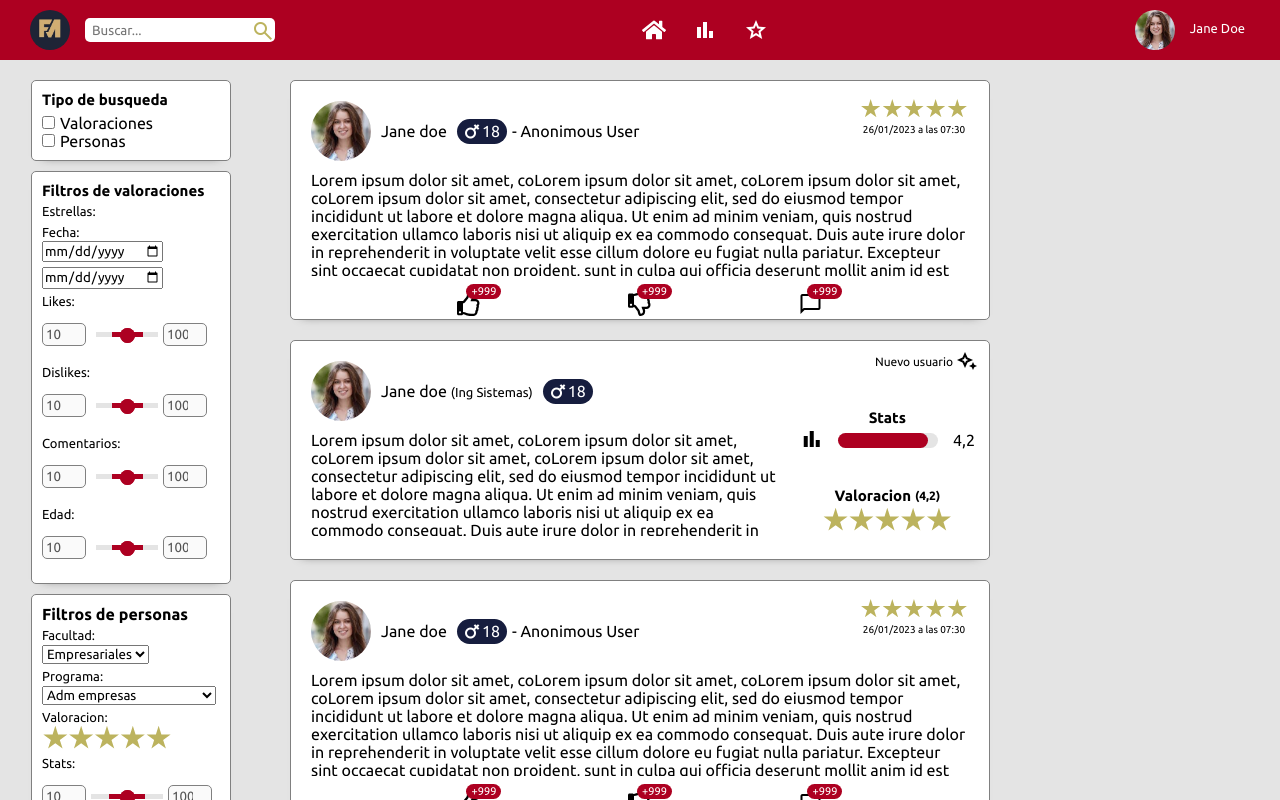
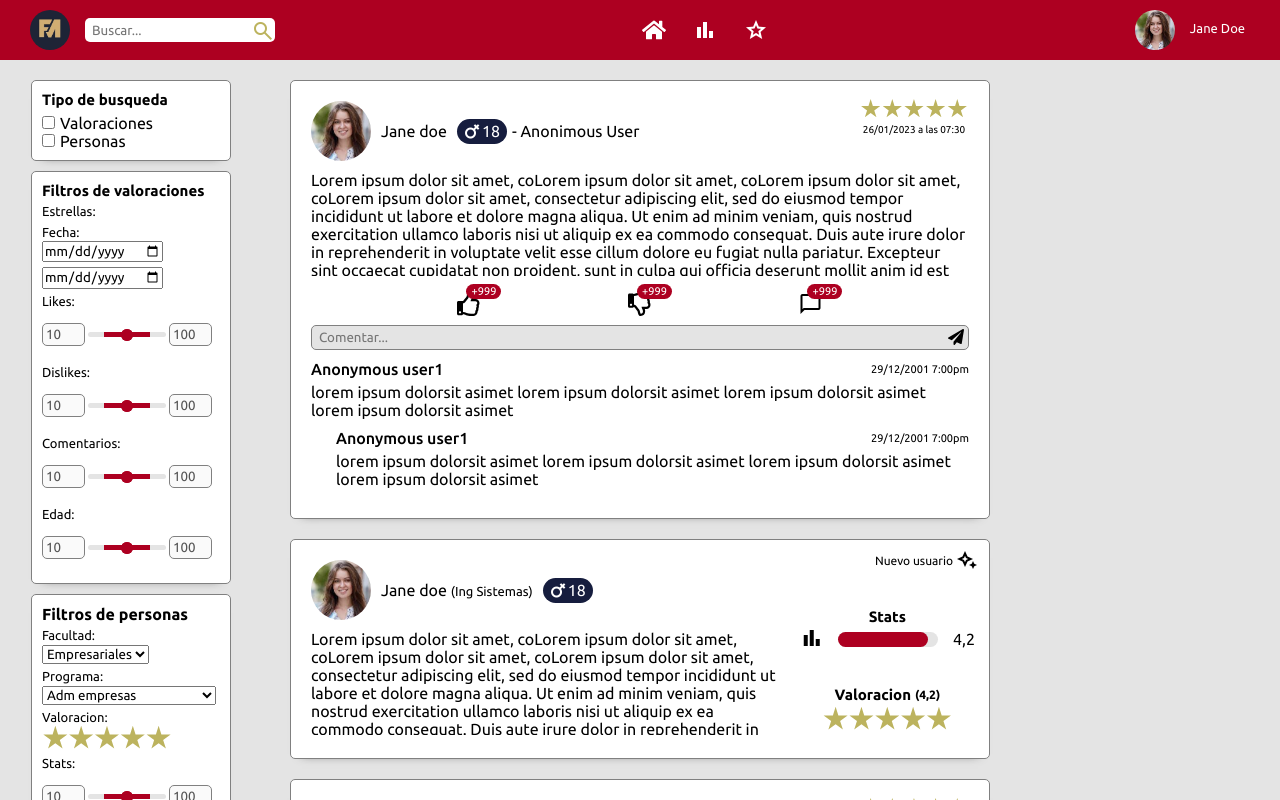
Before and after one commit to victor291201/funimag, a React (Create React App) app: page / in a window 1280 px wide. Shown: the top 800 px of the page. Built offline with nearby package versions, Linux system fonts and the light colour scheme.

Commit message:
trying add coments

```diff
--- a/src/components/Card2.js
+++ b/src/components/Card2.js
@@ -1,5 +1,5 @@
 import React,{Component} from 'react';
-import { FaRegThumbsDown, FaRegThumbsUp, FaThumbsUp } from 'react-icons/fa';
+import { FaPaperPlane, FaRegThumbsDown, FaRegThumbsUp, FaThumbsUp } from 'react-icons/fa';
 import "../styles/Card2/styles.css";
 
 
@@ -49,6 +49,30 @@ function Card2(props){
                         <p>+999</p>
                     </span>
                 </div>
+                <div className='card2-containerComments'>
+                    <div className='card2-input'>
+                        <input type="text" placeholder='Comentar...'/>
+                        <FaPaperPlane className='icon'/>
+                    </div>
+                    <div className='card2-comments'>
+                        <div className='card2-coment1'>
+                            <div className='card2-comentUser'>
+                                <p>Anonymous user1</p> <p> 29/12/2001 7:00pm</p>
+                            </div>
+                            <div className='card2-comentComent'>
+                                lorem ipsum dolorsit asimet lorem ipsum dolorsit asimet lorem ipsum dolorsit asimet lorem ipsum dolorsit asimet
+                            </div>
+                        </div>
+                        <div className='card2-coment2'>
+                            <div className='card2-comentUser'>
+                                <p>Anonymous user1</p> <p> 29/12/2001 7:00pm</p>
+                            </div>
+                            <div className='card2-comentComent'>
+                                lorem ipsum dolorsit asimet lorem ipsum dolorsit asimet lorem ipsum dolorsit asimet lorem ipsum dolorsit asimet
+                            </div>
+                        </div>
+                    </div>
+                </div>
             </div>
 
         )
--- a/src/styles/Card2/styles.css
+++ b/src/styles/Card2/styles.css
@@ -3,7 +3,6 @@
     min-width: 700px;
     border-radius: var(--border-radius);
     border: var(--border);
-    height: 240px;
     background-color: var(--color4);
     padding: 20px 20px 20px 20px;
     margin: 0px 5%;
@@ -134,3 +133,42 @@
 .card2-interactions span p:nth-child(1){
     top:0px;
 }
+.card2-input{
+    width: 100%;
+    position: relative;
+    height: 25px;
+    margin-bottom: 10px;
+    margin-top: 16px;
+}
+.card2-containerComments input{
+    width: 100%;
+    outline: none;
+    background-color: var(--color2);
+    border: var(--border);
+    border-radius: var(--border-radius);
+    padding: 4px 7px;
+}
+.card2-input .icon{
+    position: absolute;
+    top: 4px;
+    right: 5px;
+}
+.card2-coment1,.card2-coment2{
+    margin-bottom: 10px;
+}
+.card2-coment2{
+    margin-left: 25px;
+}
+.card2-comentUser{
+    width: 100%;
+    display: flex;
+    justify-content: space-between;
+    align-items: center;
+    margin-bottom: 5px;
+}
+.card2-comentUser p:nth-child(1){
+   font-weight: 500;
+}
+.card2-comentUser p:nth-child(2){
+   font-size: 11px;
+}
--- a/src/styles/DoubleRange/styles.css
+++ b/src/styles/DoubleRange/styles.css
@@ -6,30 +6,32 @@
     align-items: center;
 }
 .DRmin,.DRmax{
-    width:44px;
+    width:43px;
     padding: 0px;
     display: flex;
     align-items: center;
     justify-content: center;
-    padding: 3px;
+    padding: 3px 0px 3px 3px;
     border-radius: var(--border-radius);
     border: var(--border);
+    margin: 0px !important;
 }
 .DRrange input{
     width: 100%;
 }
 .DRrange{
     position: relative;
-    width: 100px;
+    width: 190px;
     height: 5px;
     background-color: var(--color2);
-    margin: 5px;
+    border-radius: var(--border-radius);
+    margin: 3px;
     outline: none;
 }
 .DRvalue{
     position: absolute;
-    left: 25%;
-    right: 25%;
+    left: 20%;
+    right: 20%;
     height: 100%;
     top: 0px;
     background-color: var(--color3);
@@ -37,7 +39,7 @@
 .DRrange-max, .DRrange-min{
     position: absolute;
     width: 101%;
-    top: -4px;
+    top: -3.5px;
     -webkit-appearance:none;
     pointer-events: none;
     background: none;
@@ -46,8 +48,8 @@
 .DRrange-max::-webkit-slider-thumb, .DRrange-min::-webkit-slider-thumb{
     pointer-events: auto;
     -webkit-appearance: none;
-    width: 15px;
-    height: 15px;
+    width: 12px;
+    height: 12px;
     border-radius: 50%;
     background-color: var(--color3);
 }
```
